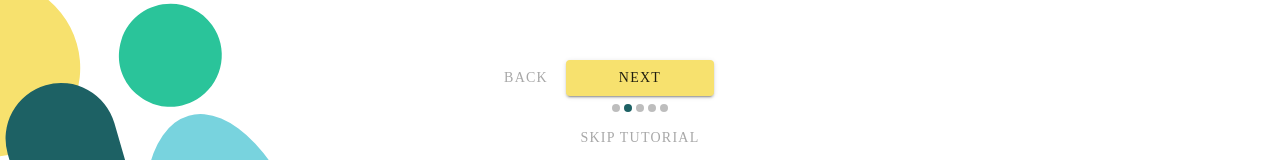
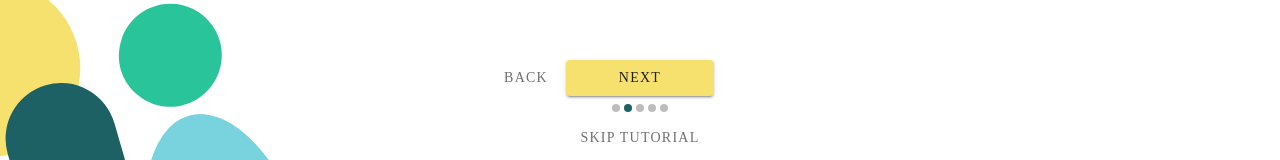
Before and after one commit to Cosmelo/cosmelo-web, a React (Create React App) app: page / in a window 1280 px wide. Both pictures are taken after a click on the button "NEXT". Shown: the part 540-700 px from the top of the page. Built offline with nearby package versions, Linux system fonts and the light colour scheme; a web font is replaced by a local one.

Commit message:
a11y: empty button, colour contrast, table caption

```diff
--- a/src/App.jsx
+++ b/src/App.jsx
@@ -123,9 +123,11 @@ function App() {
             disableRipple
             className={classes.backButton}
           >
-            <Typography variant="button" style={{ color: Colours.TextGrey }}>
-              {activeStep === 0 ? "" : "back"}
-            </Typography>
+            {activeStep !== 0 && (
+              <Typography variant="button" style={{ color: Colours.TextGrey }}>
+                {activeStep === 0 ? "" : "back"}
+              </Typography>
+            )}
           </Button>
           <Box className={classes.centred}>
             <Box>
--- a/src/components/ScoringInfoPanel.tsx
+++ b/src/components/ScoringInfoPanel.tsx
@@ -140,6 +140,7 @@ export const ScoringInfoPanel = () => {
           {categories[selected].label}
         </Typography>
         <Table size="small">
+          <caption>Scoring system explanation table</caption>
           <TableHead>
             <TableRow>
               <TableCell style={{ fontWeight: "bold" }}>Points</TableCell>
--- a/src/utils/Constants.ts
+++ b/src/utils/Constants.ts
@@ -13,5 +13,5 @@ export enum Colours {
   Black = "#000000",
   White = "#FFFFFF",
   Grey = "#F5F5F5",
-  TextGrey = "#A8A8A8",
+  TextGrey = "#707070",
 }
```
